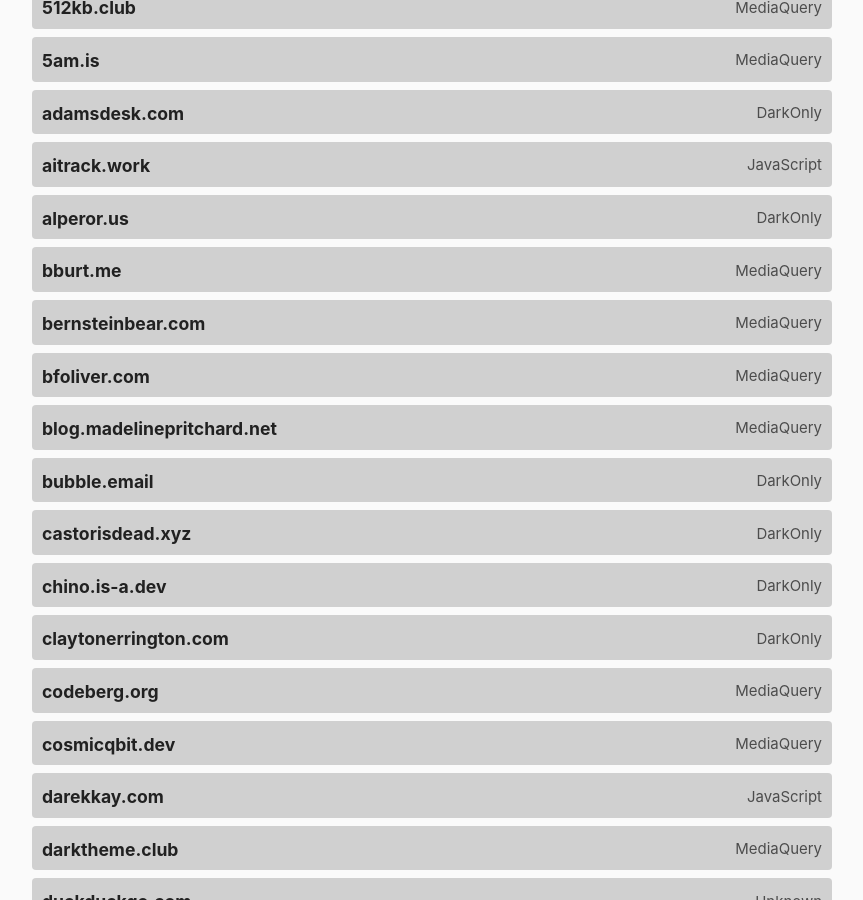
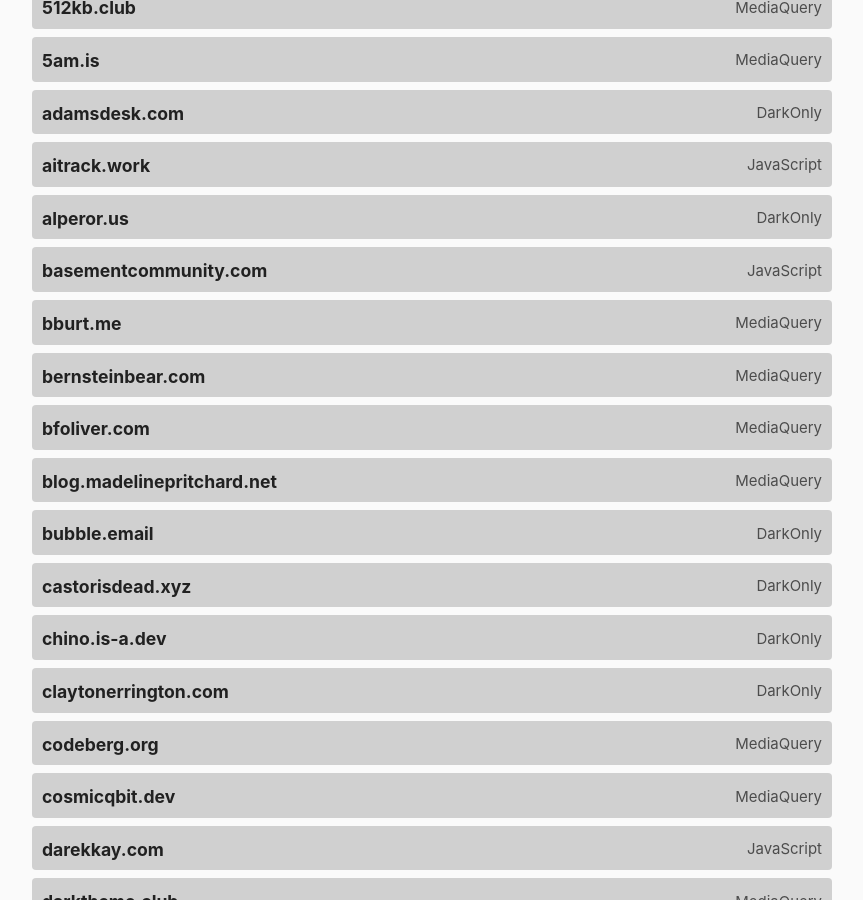
Before and after one commit to katherinek727/darktheme.club, a Jekyll site: the page built from index.md, in a window 1280 px wide and 900 px high, scrolled down 691 px. Shown: the whole window, without its empty margins (208-1071 px from the left). Built offline with Jekyll 4.4.1, drawn with Linux system fonts in a browser that asks for light colours.

Commit message:
adds basementcommunity

```diff
--- a/_data/sites.yml
+++ b/_data/sites.yml
@@ -22,6 +22,11 @@
   url: https://alperor.us/
   method: darkonly
   last_checked: 2023-02-27
+
+- domain: basementcommunity.com
+  url: https://basementcommunity.com
+  method: javascript
+  last_checked: 2023-05-18
 
 - domain: bburt.me
   url: https://bburt.me/
```
